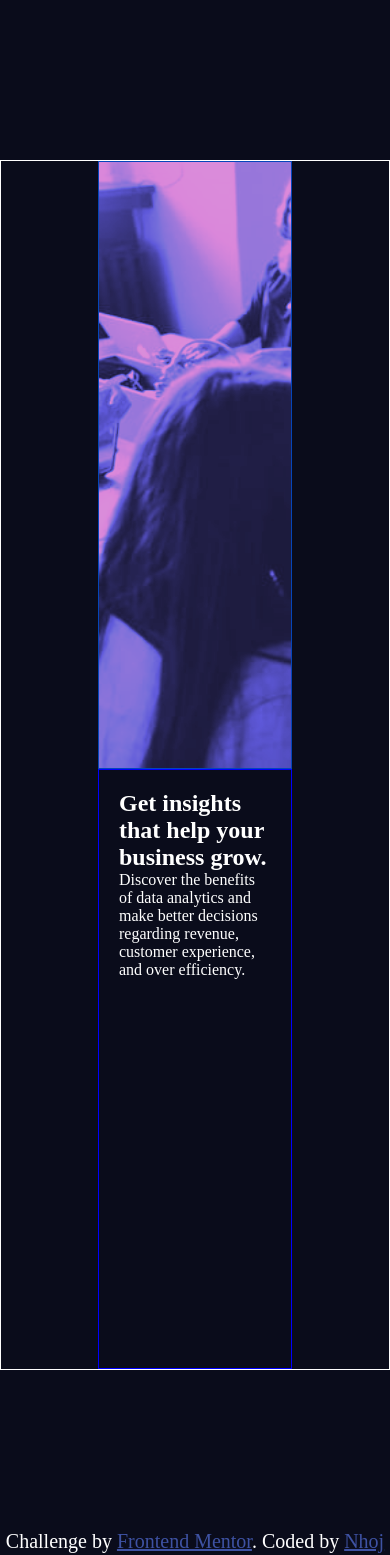
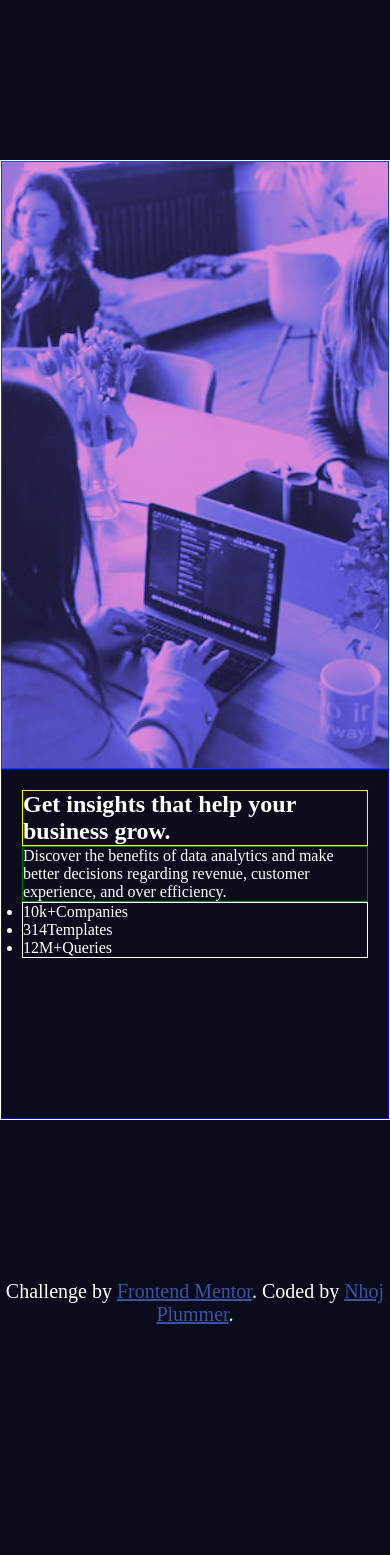
Before and after one commit to Nhoj-Plummer/stats-preview-card, a React (Create React App) app: page / in a window 390 px wide. Shown: the top 1555 px of the page. After the commit the page ends 1326 px from the top, so only its background shows below. Built offline with nearby package versions, Linux system fonts and the light colour scheme.

Commit message:
Finally got the responsiveness

```diff
--- a/src/components/Info/info.css
+++ b/src/components/Info/info.css
@@ -3,6 +3,7 @@
   min-width: 50%;
   min-height: 38rem;
   background-size: cover;
+  background-position: center center;
   background-image: url("../../assets/image-header-desktop.jpg");
   filter: invert(10%) sepia(10%) saturate(6749%) hue-rotate(216deg) brightness(87%) contrast(96%);
   border: 1px solid red;
@@ -14,14 +15,14 @@
 
 /* Text Container */
 .info-text-container {
-  max-width: 50%;
+  max-width: 100%;
   padding: 20px;
   height: 37.5rem;
   color: white;
   border: 1px solid blue;
 }
 
-/* .info-text-header {
+.info-text-header {
   border: 1px solid yellow;
 }
 
@@ -30,5 +31,29 @@
 }
 
 .info-text_numbers-container {
- border: 1px solid
+  border: 1px solid;
+}
+
+/* Responsiveness */
+/* @media screen and (max-width:900px) {
+  .info-image-container {
+    min-height: 20rem;
+    background-position: center center;
+  }
 } */
+/* @media screen and (max-width: 900px) {
+  .info-image-container {
+    min-height: 20rem;
+    background-image: url("../../assets/image-header-mobile.jpg");
+  }
+
+  .info-text-container {
+
+  }
+}
+
+@media screen and (max-width: 425px){
+  .info-image-container {
+    min-width: 23.3rem;
+  }
+} */
--- a/src/components/Info/info.js
+++ b/src/components/Info/info.js
@@ -1,8 +1,8 @@
 import React from "react"
 import "./info.css"
 import Section from "../Section/section"
-import desktopImg from "../../assets/image-header-desktop.jpg"
-import mobileImg from "../../assets/image-header-mobile.jpg"
+// import desktopImg from "../../assets/image-header-desktop.jpg"
+// import mobileImg from "../../assets/image-header-mobile.jpg"
 
 const Info = () => {
   return (
@@ -10,10 +10,14 @@ const Info = () => {
       <div className="info-text-container">
         <h2 className="info-text-header">Get insights that help your business grow.</h2>
         <p className="info-text-description">Discover the benefits of data analytics and make better decisions regarding revenue, customer experience, and over efficiency.</p>
-        <ul className="info-text_numbers-container"></ul>
+        <ul className="info-text_numbers-container">
+          <li className="info-text-number-data">10k+<span>Companies</span></li>
+          <li className="info-text-number-data">314<span>Templates</span></li>
+          <li className="info-text-number-data">12M+<span>Queries</span></li>
+        </ul>
       </div>
       <div className="info-image-container">
-        {/* <img src={desktopImg} srcSet={`${mobileImg} 375w, ${desktopImg} 1080w`} alt="desktopimg" /> */}
+        {/* <img src={desktopImg} srcSet={`${mobileImg} 375w, ${desktopImg} 1080w`} alt="desktopimg" /> Method to swithc imgages depending on size  */}
       </div>
     </Section>
   )
--- a/src/components/Section/section.css
+++ b/src/components/Section/section.css
@@ -2,14 +2,11 @@
   display: flex;
   max-width: 100rem;
   max-height: 60rem;
-  align-items: center;
-  justify-content: center;
   border: 1px solid white;
 }
 
 @media screen and (max-width: 900px) {
   .section-container {
     flex-direction: column-reverse;
-    max-height: fit-content;
   }
 }
```
